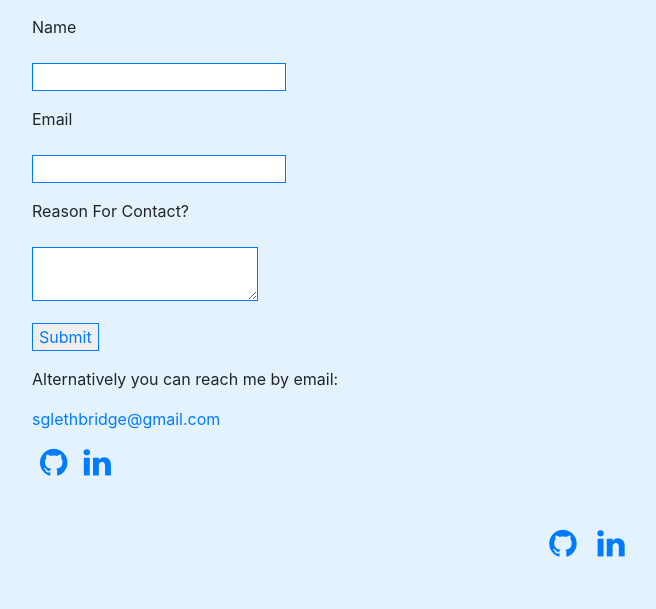
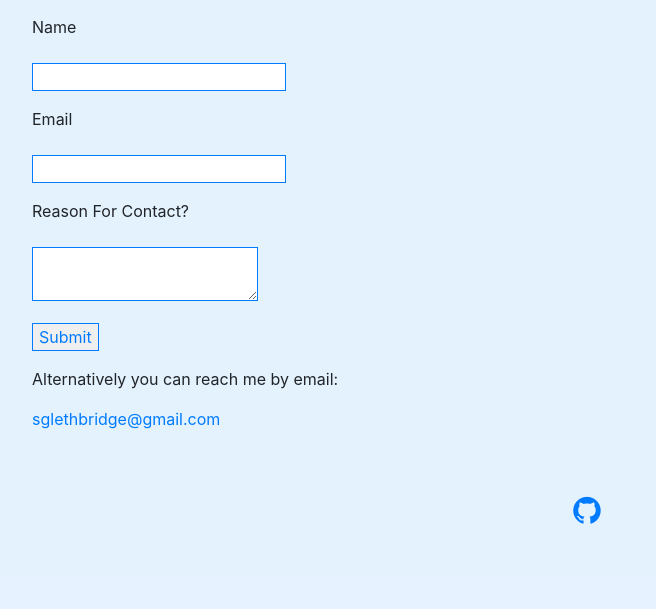
Before and after one commit to sidneysquidney/personal_portfolio, a Flask app: page /contact in a window 1280 px wide. Shown: the part 249-858 px from the top of the page, without its empty margins (53-709 px from the left). After the commit the page ends 773 px from the top, so only its background shows below. Run offline with Flask 2, Linux system fonts and the light colour scheme; some libraries are stand-ins or nearby versions; some web fonts are replaced.

Commit message:
took away linkedin from footer

```diff
--- a/templates/base.html
+++ b/templates/base.html
@@ -44,7 +44,6 @@
             <div class="row my-5 justify-content-center">
                 <footer>
                     <a href="https://github.com/sidneysquidney"><i class="fa fa-github fa-2x mx-2 link"></i></a>
-                    <a href="https://www.linkedin.com/in/siddhartha-lethbridge-642242242/"><i class="fa fa-linkedin fa-2x mx-2 link"></i></a>
                 </footer>
             </div>
         </div>
--- a/templates/contact.html
+++ b/templates/contact.html
@@ -46,9 +46,5 @@
   <a href="mailto:sglethbridge@gmail.com" class = 'link'><p class='link'>sglethbridge@gmail.com</p></a>
   </div>
 </div>
-<div class='row mx-1 mx-md-0'>
-  <a href="https://github.com/sidneysquidney"><i class="fa fa-github fa-2x mx-2 link"></i></a>
-  <a href="https://www.linkedin.com/in/siddhartha-lethbridge-642242242/"><i class="fa fa-linkedin fa-2x mx-2 link"></i></a>
-</div>
 
 {% endblock %}
```
